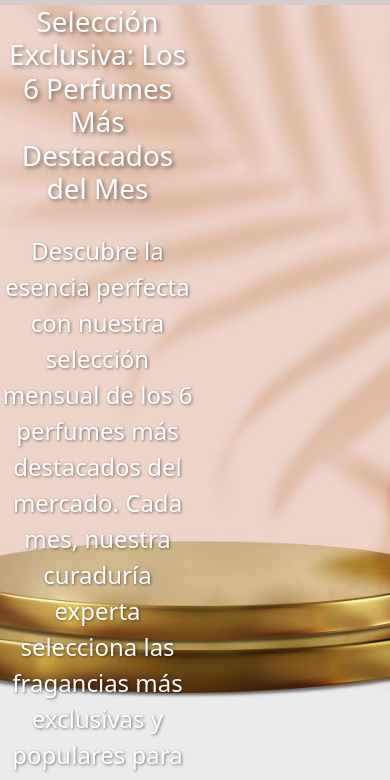
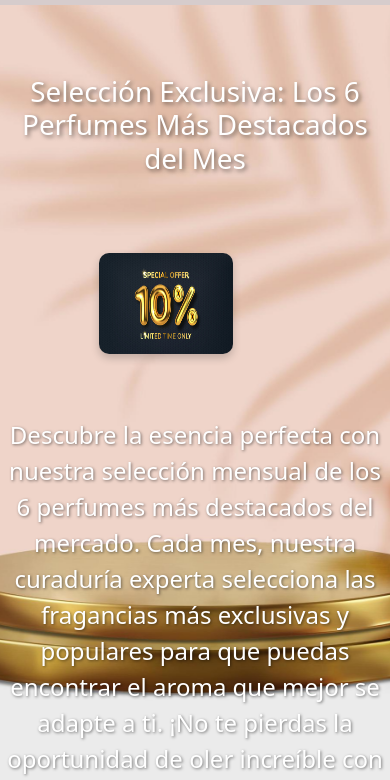
Before and after one commit to Belensabrinaortega/perfumes_bys_comision_73330, a plain HTML site: page index.html in a window 390 px wide. Shown: the part 51-831 px from the top of the page. Drawn offline with nearby package versions, Linux system fonts and the light colour scheme.

Commit message:
Se agrego responsive

```diff
--- a/style.css
+++ b/style.css
@@ -22,6 +22,7 @@
     align-items: center;
     justify-items: center;
 }
+
 
 .titulo_inicio{
     color: white;
@@ -257,25 +258,39 @@ footer a{
 /* RESPONSIVE ------------------------------------------------------------------------------------------------------ */
 @media (max-width: 768px) {
     .contenedor_inicio{
-        grid-template-areas:
-            "titulo"
-            "parrafo"
-            "imagen";
+        display: flex;
+        flex-direction: column;
+
+    }
+    .titulo_inicio{
+        width: 50vw;
     }
     .contenedor_nosotros{
         flex-direction: column;
         padding: 20px;
     }
     .contenedor_texto{
+        width: 99vw;
+        height: auto;
+    }
+
+    .titulo_inicio{
         width: 100%;
     }
+
     .contenedor_contacto{
         flex-direction: column;
-        align-items: center;
+        align-items:center;
     }
     .contenedor_formu{
         flex-direction: column;
         width: 100%;
+    }
+    .contenedor_parrafo_contacto{
+        display: none;
+    }
+    .formu{
+        width: fit-content;
     }
     footer{
         flex-direction: column;
```
